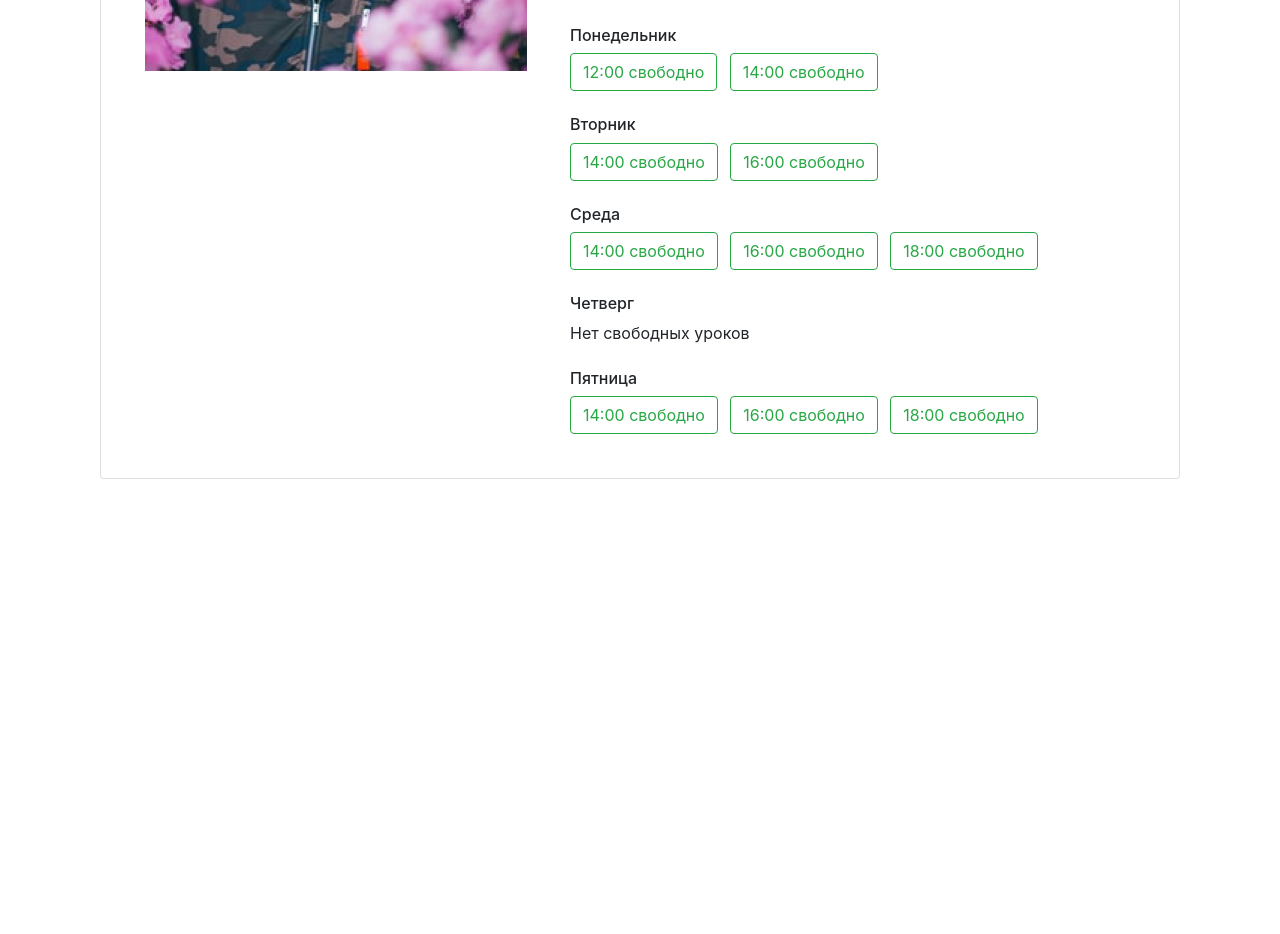
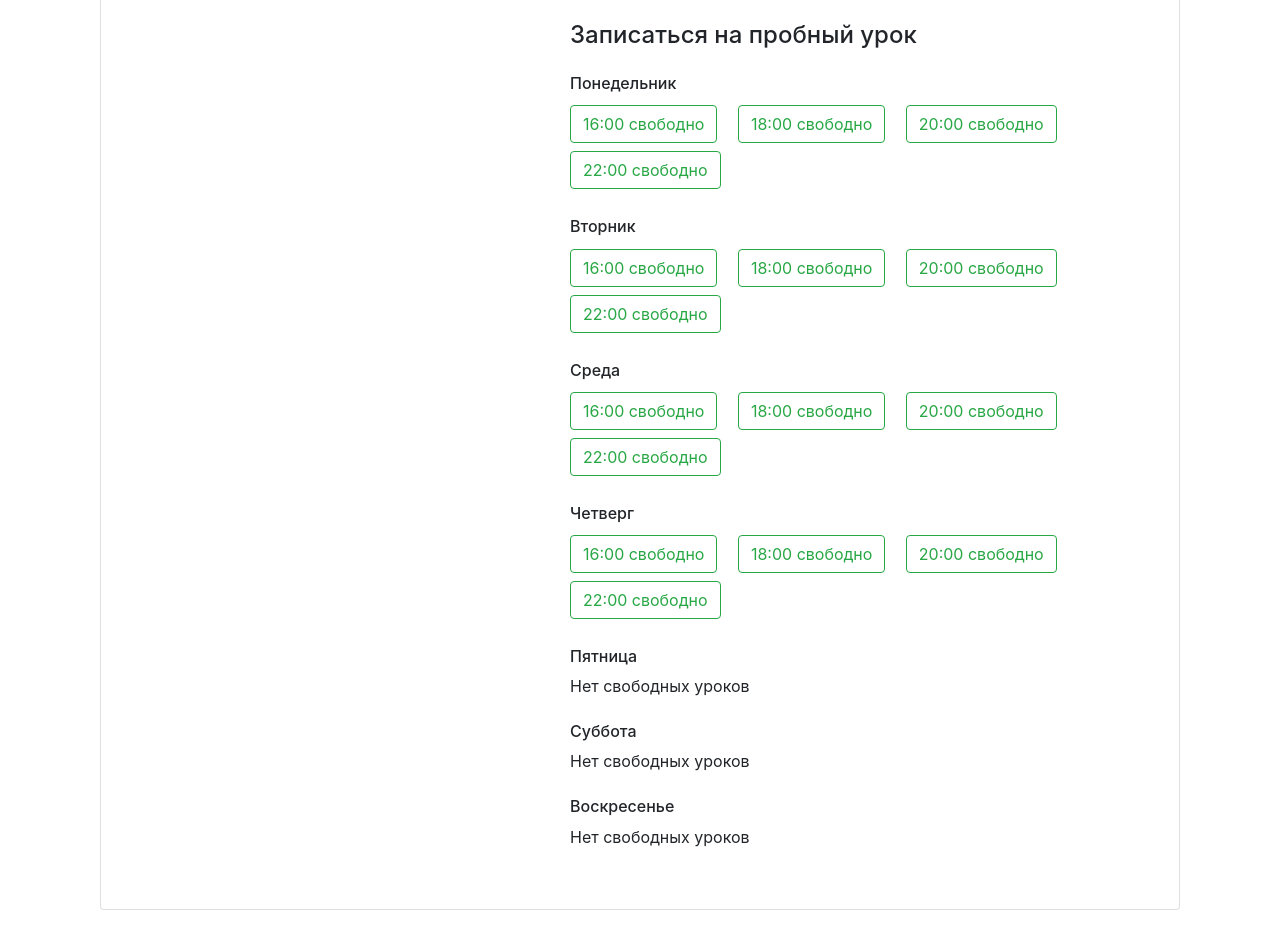
Before and after one commit to gziltoid/flask-tutor-finder, a Flask app: page /profiles/1/ in a window 1280 px wide. Shown: the part 446-1380 px from the top of the page. Before the commit the page ends 925 px from the top, so only its background shows below. Run offline with Flask 2, Linux system fonts and the light colour scheme; some libraries are stand-ins or nearby versions.

Commit message:
Render tutor schedule on the tutor page

```diff
--- a/app.py
+++ b/app.py
@@ -1,4 +1,6 @@
 from random import sample
+import sys
+import os
 import json
 from flask import Flask, render_template, abort
 
@@ -12,8 +14,9 @@ def load_db_from_json(path_to_json):
         with open(path_to_json, 'r', encoding='utf-8') as f:
             data = json.load(f)
     except FileNotFoundError:
-        data = {}
-    return data
+        sys.exit('Error: Database JSON file is not found.')
+    else:
+        return data
 
 
 @app.route("/")
@@ -39,8 +42,7 @@ def tutor_profile_view(tutor_id):
             tutor = item
     if not tutor:
         abort(404, "The tutor is not found.")
-    print(tutor['name'])
-    return render_template("profile.html", tutor=tutor)
+    return render_template("profile.html", tutor=tutor, goals=goals, weekdays=weekdays)
 
 
 @app.route("/request/")
@@ -75,6 +77,9 @@ def page_server_error(error):
 
 if __name__ == "__main__":
     data = load_db_from_json(JSON_PATH)
-    tutors = data['tutors']
+    if data:
+        tutors = data['tutors']
+        goals = data['goals']
+        weekdays = data['weekdays']
 
-    app.run(debug=True)
+        app.run(debug=True)
--- a/db/data.json
+++ b/db/data.json
@@ -1,4 +1,13 @@
 {
+  "weekdays": {
+    "mon": "Понедельник",
+    "tue": "Вторник",
+    "wed": "Среда",
+    "thu": "Четверг",
+    "fri": "Пятница",
+    "sat": "Суббота",
+    "sun": "Воскресенье"
+  },
   "goals": {
     "travel": "Для путешествий",
     "study": "Для учебы",
--- a/templates/profile.html
+++ b/templates/profile.html
@@ -5,19 +5,21 @@
         <div class="card my-4 mx-auto">
             <div class="card-body m-2 m-md-4">
                 <article class="row">
-                    <div class="col-5"><img src="../static/pict 1.png" class="img-fluid" alt=""></div>
+                    <div class="col-5"><img src="{{ tutor.picture }}" class="img-fluid" alt=""></div>
                     <div class="col-7">
 
                         <section class="teacher=info">
 
-                            <h1 class="h2">Morris Simmmons</h1>
-                            <p><span class="badge badge-secondary mr-2">Для путешествий </span>Рейтинг: 4.8 Ставка: 1200
-                                / час</p>
-                            <p>Native English language teacher. Hi Everyone! My name is Richard; I am a native English
-                                speaker. I was born in South Africa, Spent 12 years living in the UK and am now living
-                                in Spain. I have a degree in food science, a TEFL certificate and a level 3 in training
-                                and education. I worked in cheese manufacturing for many years and have good knowledge
-                                of dairy production and food safety topics.</p>
+                            <h1 class="h2">{{ tutor.name }}</h1>
+                            <p>
+                                {% for goal in tutor.goals %}
+                                    <span class="badge badge-secondary mr-1">
+                                        {{ goals[goal] }}
+                                    </span>
+                                {% endfor %}
+                                Рейтинг: {{ tutor.rating }}
+                                Ставка: {{ tutor.price }} / час</p>
+                            <p>{{ tutor.about }}</p>
 
                         </section>
 
@@ -25,27 +27,20 @@
 
                             <h4 class="mb-4 mt-5">Записаться на пробный урок</h4>
 
-                            <h6 class="mt-4">Понедельник</h6>
-                            <a href="#" class="btn btn-outline-success mr-2">12:00 свободно</a>
-                            <a href="#" class="btn btn-outline-success  mr-2">14:00 свободно</a>
-
-                            <h6 class="mt-4">Вторник</h6>
-                            <a href="#" class="btn btn-outline-success  mr-2">14:00 свободно</a>
-                            <a href="#" class="btn btn-outline-success  mr-2">16:00 свободно</a>
-
-                            <h6 class="mt-4">Среда</h6>
-                            <a href="#" class="btn btn-outline-success  mr-2">14:00 свободно</a>
-                            <a href="#" class="btn btn-outline-success  mr-2">16:00 свободно</a>
-                            <a href="#" class="btn btn-outline-success  mr-2">18:00 свободно</a>
-
-                            <h6 class="mt-4">Четверг</h6>
-
-                            <p>Нет свободных уроков</p>
-
-                            <h6 class="mt-4">Пятница</h6>
-                            <a href="#" class="btn btn-outline-success  mr-2">14:00 свободно</a>
-                            <a href="#" class="btn btn-outline-success  mr-2">16:00 свободно</a>
-                            <a href="#" class="btn btn-outline-success  mr-2">18:00 свободно</a>
+                            {% for day in weekdays %}
+                                <h6 class="mt-4">{{ weekdays[day] }}</h6>
+                                {% set ns = namespace(is_weekend=true) %}
+                                {% for time_slot, is_open in tutor.free[day].items() %}
+                                    {% if is_open %}
+                                        {% set ns.is_weekend = false %}
+                                        <a href="#" class="btn btn-outline-success my-1 mr-3">{{ time_slot }}
+                                            свободно</a>
+                                    {% endif %}
+                                {% endfor %}
+                                {% if ns.is_weekend %}
+                                    <p>Нет свободных уроков</p>
+                                {% endif %}
+                            {% endfor %}
 
                         </section>
 
```
Lines whose indentation alone changed are shown as unchanged.
